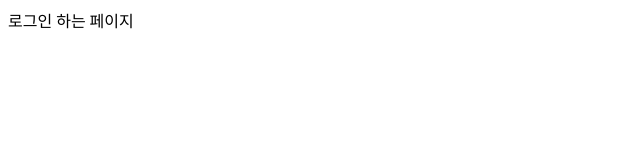
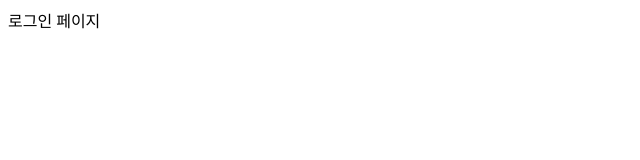
Before and after one commit to scribblerJ/google-login-test, a plain HTML site: page login.html in a window 1280 px wide. Shown: the full height of the page, 0-640 px from the left. Drawn offline with Linux system fonts and the light colour scheme.

```diff
--- a/login.html
+++ b/login.html
@@ -6,6 +6,6 @@
     <title>Document</title>
 </head>
 <body>
-    로그인 하는 페이지
+    로그인 페이지
 </body>
 </html>
```
Also changed, not shown: index.html (+2 -1 lines).
